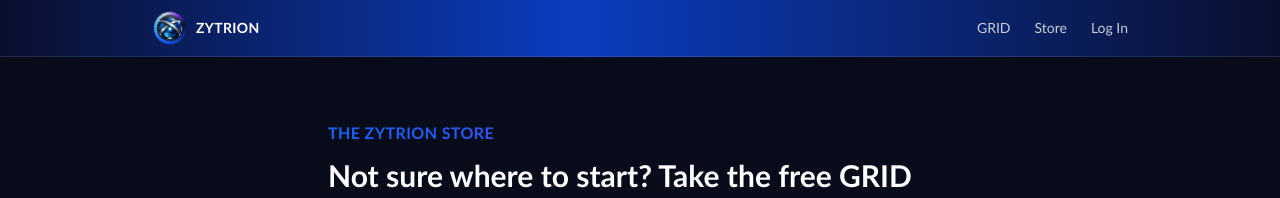
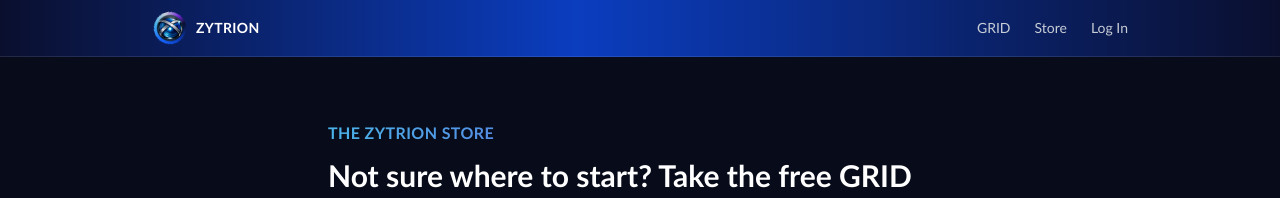
Before and after one commit to lavonne-ux/Zytrion, a Next.js app: page /store in a window 1280 px wide. Shown: the top 198 px of the page. Built offline with nearby package versions, Linux system fonts and the light colour scheme; no server answers; the database is empty.

Commit message:
Increase gradient contrast on eyebrow labels for actual visibility

```diff
--- a/src/app/globals.css
+++ b/src/app/globals.css
@@ -9,7 +9,7 @@
 }
 
 .gradient-text {
-  background: linear-gradient(90deg, #1565FF, #6D28D9);
+  background: linear-gradient(90deg, #4AB3E8, #6D28D9);
   -webkit-background-clip: text;
   background-clip: text;
   -webkit-text-fill-color: transparent;
```
